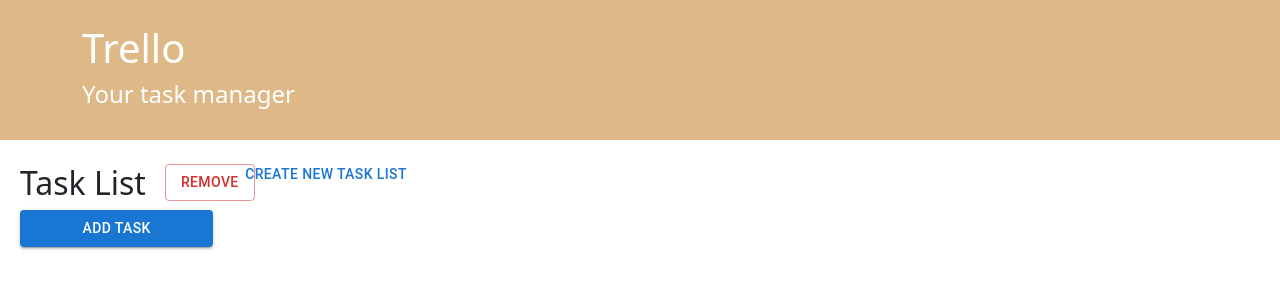
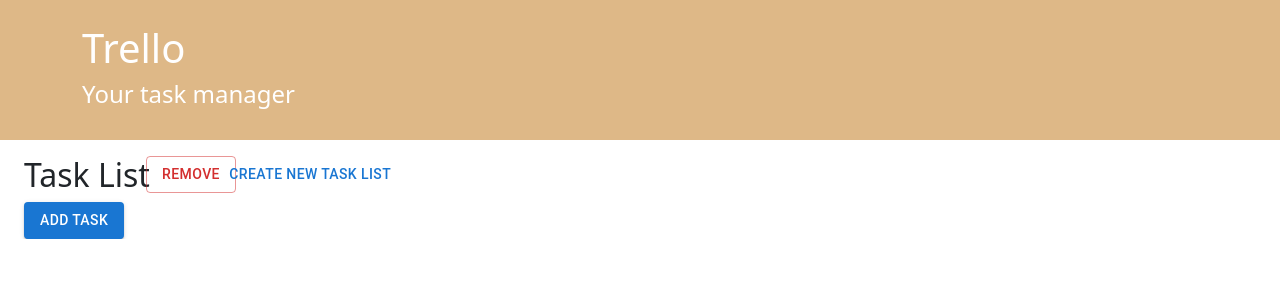
Before and after one commit to jonatangf/btc-reto-3, a React (Create React App) app: page / in a window 1280 px wide. Both pictures are taken after a click on the button "CREATE NEW TASK LIST". Shown: the top 300 px of the page. Built offline with nearby package versions, Linux system fonts and the light colour scheme.

Commit message:
Cleanup layout and improve look and feel

```diff
--- a/src/components/Body.jsx
+++ b/src/components/Body.jsx
@@ -72,7 +72,7 @@
                     {
                         taskList.map(
                             tl => (
-                                <Droppable key={tl.id} droppableId={tl.id} >
+                                <Droppable key={tl.id} droppableId={tl.id}>
                                     {(provided) =>
                                         <div {...provided.droppableProps} ref={provided.innerRef} className="col-sm-2">
                                             <TaskList
@@ -87,8 +87,8 @@
                             )
                         )
                     }
-                    <div className="col-md-2">
-                        <Button onClick={addTaskList} className="col-sm-12">Create new task list</Button>
+                    <div>
+                        <Button onClick={addTaskList}>Create new task list</Button>
                     </div>
                 </div>
             </DragDropContext>
--- a/src/components/Task.jsx
+++ b/src/components/Task.jsx
@@ -1,5 +1,5 @@
 import React, {useLayoutEffect, useState} from "react";
-import {Button, Card} from "react-bootstrap";
+import {Button, Card, CardContent, CardHeader} from "@mui/material";
 
 const Task = (props) => {
 
@@ -10,7 +10,7 @@
     const descriptionRef = React.createRef();
 
     useLayoutEffect(() => {
-        if (editTitle) {
+        if (editTitle && titleRef.current) {
             titleRef.current.focus();
         }
 
@@ -23,7 +23,9 @@
         console.log("Handling title click event");
         setEditTitle(true);
         setEditDescription(false);
+        if (titleRef.current) {
             titleRef.current.focus();
+        }
     };
 
     const handleDescriptionClick = event => {
@@ -50,37 +52,35 @@
     };
 
     return (
-        <div className="row">
-            <Card name="card" className="col-sm-12 task">
-                <Card.Body>
+        <div className="container-fluid">
+            <Card className="task">
                 {
                     editTitle ?
-                            <Card.Title>
                         <div onBlur={onBlurTitle}>
                             <input name="title" ref={titleRef} value={cardData.title}
                                    onChange={handleChange}/>
                         </div>
-                            </Card.Title> :
-                            <Card.Title onClick={handleTitleClick}>
+                        :
                         <div className="row">
-                                    <div className="col-sm-10">{cardData.title}</div>
-                                    <div className="col-sm-2">
-                                        <Button variant="danger" onClick={removeMe}>X</Button>
+                            <div className="col-sm-8">
+                                <CardHeader title={cardData.title} onClick={handleTitleClick}/>
+                            </div>
+                            <div className="col-sm-4 remove-task-button">
+                                <Button variant="danger outlined" onClick={removeMe}>X</Button>
                             </div>
                         </div>
-                            </Card.Title>
                 }
+                <CardContent>
                     {
                         editDescription ?
-                            <Card.Text>
                             <div onBlur={onBlurDescription}>
                                 <input name="description" ref={descriptionRef} value={cardData.description}
                                        onChange={handleChange}/>
                             </div>
-                            </Card.Text> :
-                            <Card.Text onClick={handleDescriptionClick}>{cardData.description}</Card.Text>
+                            :
+                            <div onClick={handleDescriptionClick}>{cardData.description}</div>
                     }
-                </Card.Body>
+                </CardContent>
             </Card>
         </div>
     );
--- a/src/components/TaskList.jsx
+++ b/src/components/TaskList.jsx
@@ -46,9 +46,9 @@
     }
 
     return (
-        <div className="task-list" onBlur={onBlur}>
+        <div className="container-fluid" onBlur={onBlur}>
             <div className="row">
-                <div className="col-sm-8">
+                <div className="col-sm-7">
                     {
                         editTitle ?
                             <input type="text" name="name" ref={titleRef} value={taskListData.name}
@@ -56,11 +56,12 @@
                             <h2 className="task-list-title" onClick={handleTitleClick}>{taskListData.name}</h2>
                     }
                 </div>
-                <div className="col-sm-4">
+                <div className="col-sm-5">
                     <Button variant="outlined" color="error" onClick={removeLocalTaskList}>Remove</Button>
                 </div>
             </div>
-            <div>
+            <div className="row">
+                <div className="col-sm-12">
                     {
                         tasks?.map(
                             (task, index) =>
@@ -74,11 +75,16 @@
                                 </Draggable>
                         )
                     }
-                {placeholder}
+                </div>
             </div>
             <div className="row">
                 <div className="col-sm-12">
-                    <Button variant="contained" onClick={addLocalTask} className="col-sm-12">Add task</Button>
+                    {placeholder}
+                </div>
+            </div>
+            <div className="row">
+                <div className="col-sm-12">
+                    <Button variant="contained" onClick={addLocalTask}>Add task</Button>
                 </div>
             </div>
         </div>
--- a/src/index.css
+++ b/src/index.css
@@ -49,3 +49,7 @@
     white-space: nowrap;
     display: flex;
 }
+
+.remove-task-button {
+    margin-top: 16px;
+}
```
Lines whose indentation alone changed are shown as unchanged.
